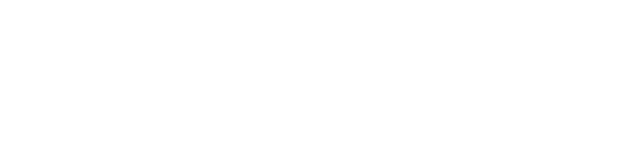
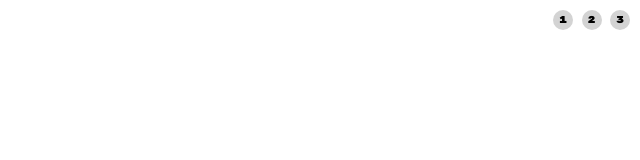
Before and after one commit to tahakyo/htmlcss-shoes, a plain HTML site: page index.html in a window 1280 px wide. Shown: the whole page, without its empty margins (640-1280 px from the left). Drawn offline with Linux system fonts and the light colour scheme.

Commit message:
add header with nab menu

```diff
--- a/css/style.css
+++ b/css/style.css
@@ -4,3 +4,46 @@
     padding: 0;
     box-sizing: border-box;
 }
+
+/* COMMON */
+html{
+    font-family: 'Rubik Mono One', sans-serif;
+    font-size: 62.5%;
+}
+
+img {
+    width: 100%;
+}
+
+
+/* HEADER */
+
+header{
+    /* background-color: bisque; */
+    width: 100%;
+    height: 40px;
+
+}
+
+.menu{
+    line-height: 40px;
+    float: right;
+    padding-right: 1em;
+}
+
+.menu li{
+    display: inline-block;
+    background-color: lightgrey;
+    border-radius: 50%;
+    height: 20px;
+    width: 20px;
+    text-align: center;
+    line-height: 20px;
+
+}
+
+.menu a {
+    display: inline-block;
+    text-decoration: none;
+    color: black;
+}
--- a/index.html
+++ b/index.html
@@ -6,9 +6,30 @@
     <meta name="viewport" content="width=device-width, initial-scale=1.0">
     <title>Shoes</title>
     <link rel="stylesheet" href="/css/style.css">
+    <link rel="preconnect" href="https://fonts.googleapis.com">
+    <link rel="preconnect" href="https://fonts.gstatic.com" crossorigin>
+    <link href="https://fonts.googleapis.com/css2?family=Rubik+Mono+One&display=swap" rel="stylesheet">
 </head>
 <body>
     <header>
+        <nav class="menu">
+            <ul>
+                <li>
+                    <a href="">1</a>
+                </li>
+
+                <li>
+                    <a href="">2</a>
+                </li>
+
+                <li>
+                    <a href="">3</a>
+                </li>
+            </ul>
+
+
+
+        </nav>
 
     </header>
     <main>
```
